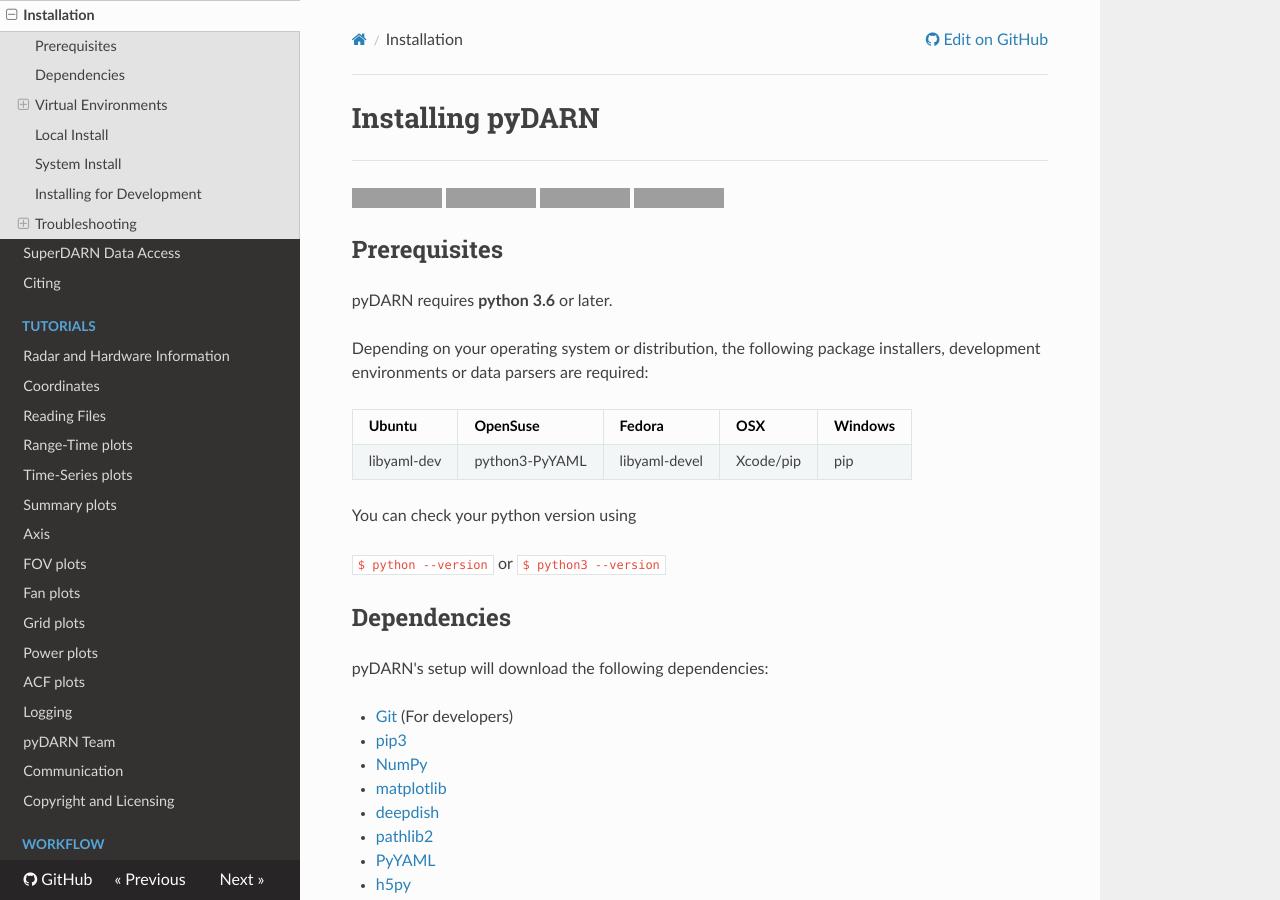
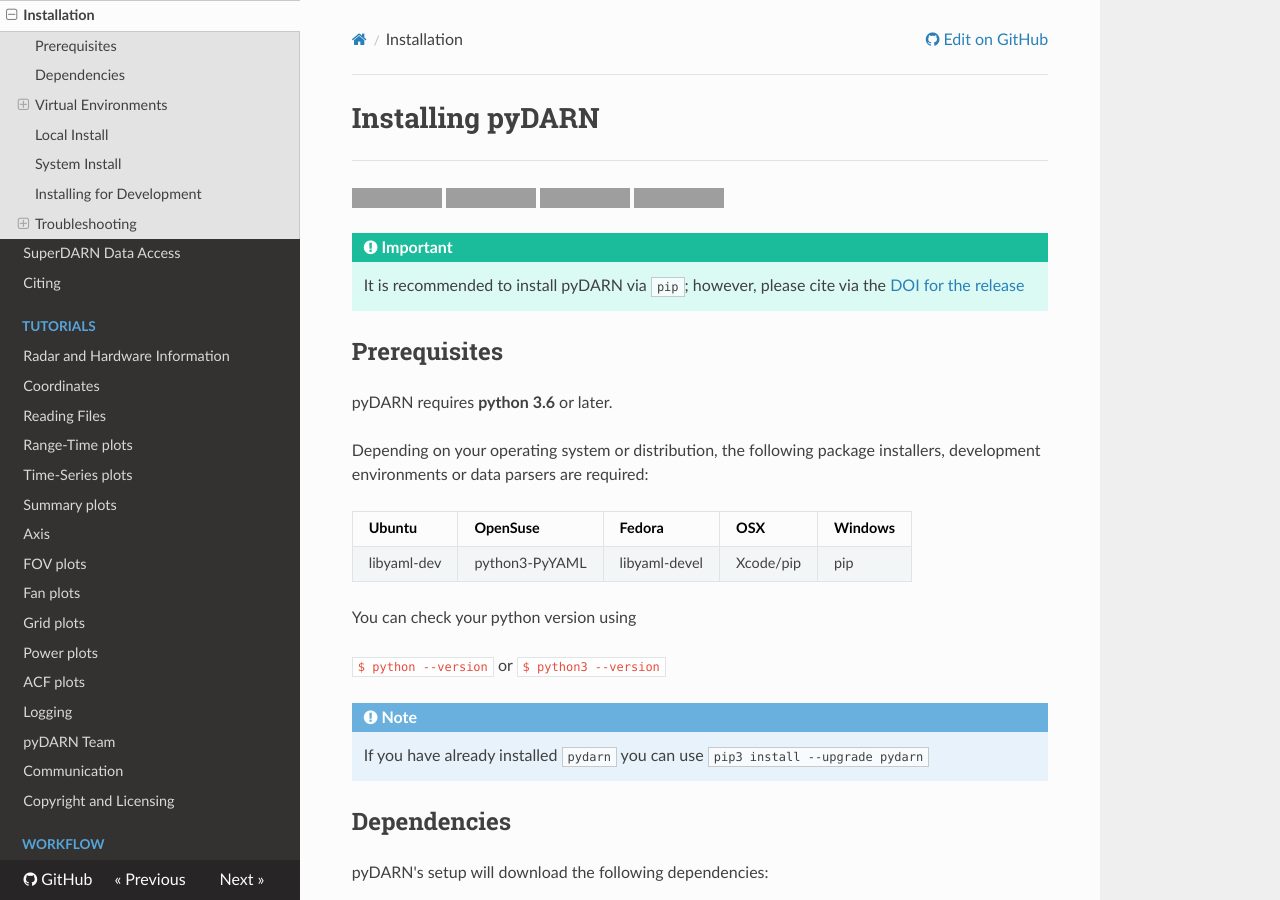
Before and after one commit to SuperDARN/pydarn, an MkDocs documentation site: the page built from docs/user/install.md, in a window 1280 px wide and 900 px high. Built offline with MkDocs 1.6.1, drawn with Linux system fonts in a browser that asks for light colours; nearby versions of some CDN libraries; grey boxes are pictures that could not be loaded.

Commit message:
added pip upgrade comment in install

```diff
--- a/docs/user/install.md
+++ b/docs/user/install.md
@@ -19,8 +19,11 @@
 [![License: LGPL v3](https://img.shields.io/badge/License-LGPLv3-blue.svg)](https://www.gnu.org/licenses/lgpl-3.0)
 [![Python 3.6](https://img.shields.io/badge/python-3.6-blue.svg)](https://www.python.org/downloads/release/python-360/)
 ![GitHub release (latest by date)](https://img.shields.io/github/v/release/superdarn/pydarn)
-[![DOI](https://zenodo.org/badge/DOI/10.5281/zenodo.3727270.svg)](https://doi.org/10.5281/zenodo.3727270)
+[![DOI](https://zenodo.org/badge/DOI/10.5281/zenodo.3727269.svg)](https://doi.org/10.5281/zenodo.372769)
 
+
+!!! Important
+    It is recommended to install pyDARN via `pip`; however, please cite via the [DOI for the release](https://doi.org/10.5281/zenodo.372769)
 
 
 ## Prerequisites
@@ -37,6 +40,9 @@
 
 `$ python --version` or
 `$ python3 --version`
+
+!!! Note
+    If you have already installed `pydarn` you can use `pip3 install --upgrade pydarn`
 
 ## Dependencies
 
```
